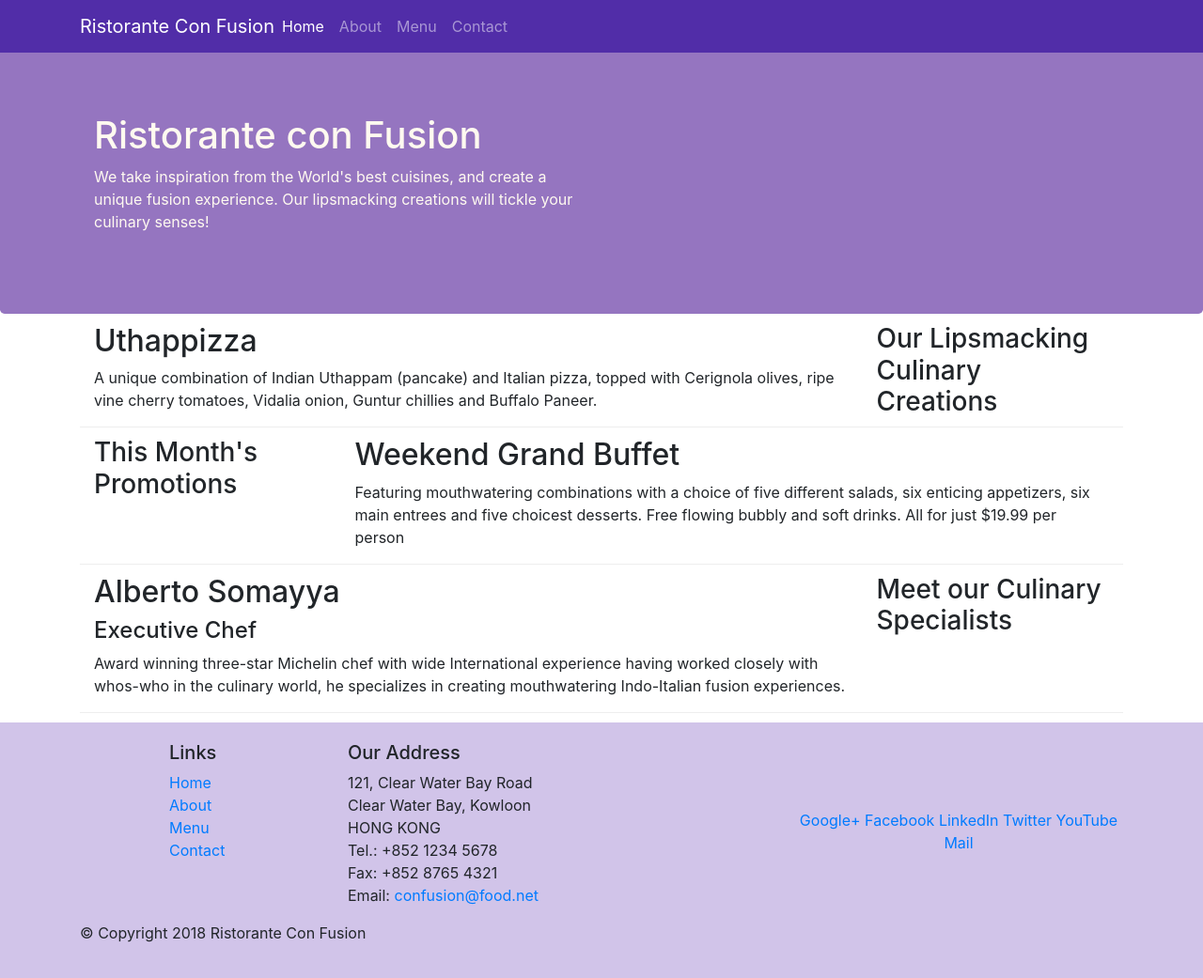
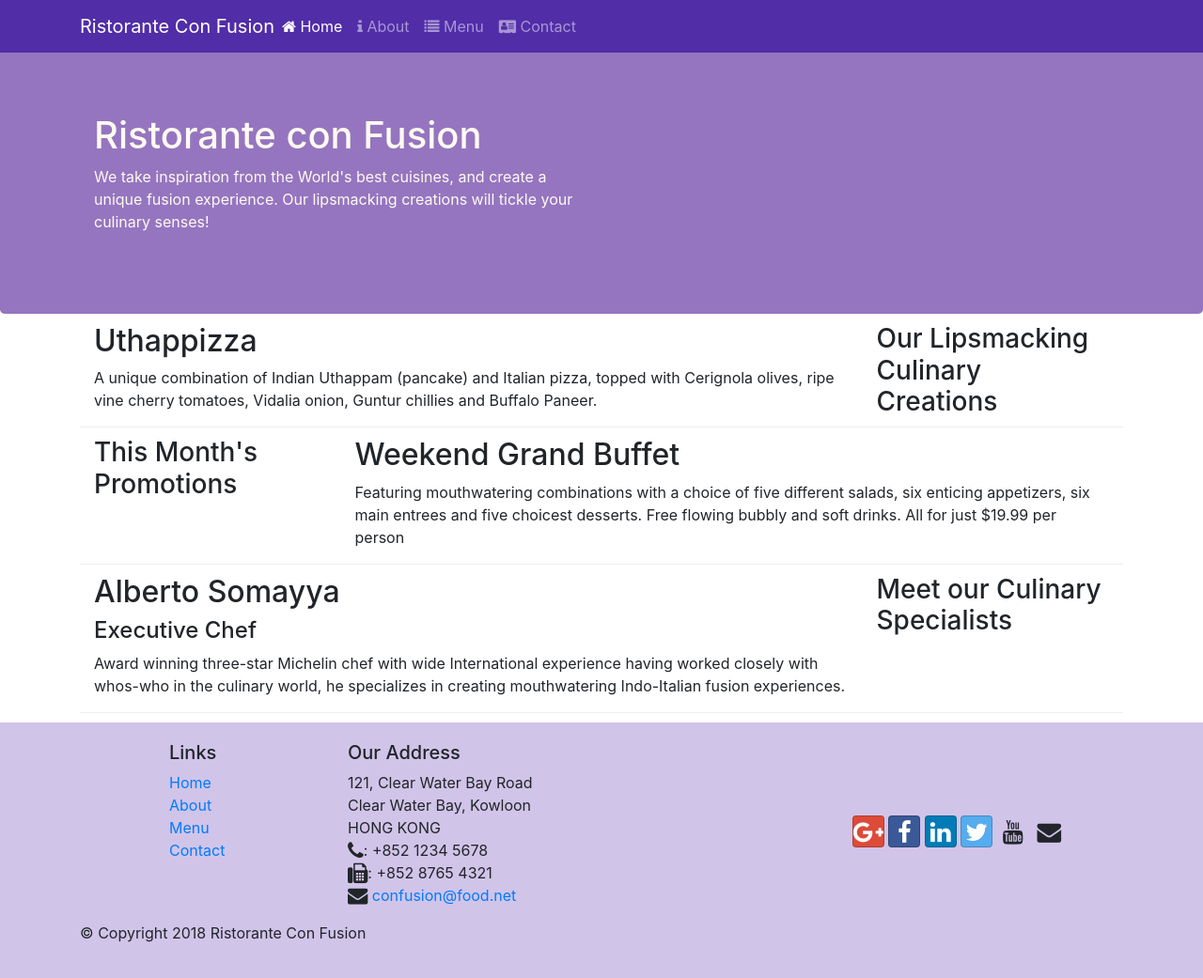
Before and after one commit to ashwinknan/conFusion, a website: page index.html in a window 1280 px wide. Shown: the whole page at 94% size. Drawn offline with nearby package versions, Linux system fonts and the light colour scheme.

Commit message:
Added icon fonts

```diff
--- a/index.html
+++ b/index.html
@@ -8,6 +8,8 @@
 
     <!-- Bootstrap CSS -->
     <link rel="stylesheet" href="node_modules/bootstrap/dist/css/bootstrap.min.css">
+    <link rel ="stylesheet" href ="node_modules/font-awesome/css/font-awesome.min.css">
+    <link rel ="stylesheet" href="node_modules/bootstrap-social/bootstrap-social.css">
     <link rel ="stylesheet" href="styles.css">
     <title>Ristorante Con Fusion</title>
 </head>
@@ -21,10 +23,10 @@
             <a class ="navbar-brand mr-auto" href = "#">Ristorante Con Fusion</a>
             <div class ="collapse navbar-collapse" id = "Navbar">
                 <ul class ="navbar-nav mr-auto">
-                    <li class ="nav-item active"><a class = "nav-link" href ="#">Home</a></li>
-                    <li class ="nav-item"><a class = "nav-link" href ="./aboutus.html">About</a></li>
-                    <li class ="nav-item"><a class = "nav-link" href ="#">Menu</a></li>
-                    <li class ="nav-item"><a class = "nav-link" href ="#">Contact</a></li>
+                    <li class ="nav-item active"><a class = "nav-link" href ="#"><span class = "fa fa-home"></span> Home</a></li>
+                    <li class ="nav-item"><a class = "nav-link" href ="./aboutus.html"><span class = "fa fa-info"></span> About</a></li>
+                    <li class ="nav-item"><a class = "nav-link" href ="#"><span class = "fa fa-list"></span> Menu</a></li>
+                    <li class ="nav-item"><a class = "nav-link" href ="#"><span class = "fa fa-address-card"></span> Contact</a></li>
                 </ul>
             </div>
         </div>
@@ -95,19 +97,19 @@
 		              121, Clear Water Bay Road<br>
 		              Clear Water Bay, Kowloon<br>
 		              HONG KONG<br>
-		              Tel.: +852 1234 5678<br>
-		              Fax: +852 8765 4321<br>
-		              Email: <a href="mailto:confusion@food.net">confusion@food.net</a>
+		              <span class ="fa fa-phone fa-lg"></span>: +852 1234 5678<br>
+		              <span class ="fa fa-fax fa-lg"></span>: +852 8765 4321<br>
+		              <span class ="fa fa-envelope fa-lg"></span> <a href="mailto:confusion@food.net">confusion@food.net</a>
 		           </address>
                 </div>
                 <div class = "col-12 col-sm align-self-center">
                     <div class ="text-center">
-                        <a href="http://google.com/+">Google+</a>
-                        <a href="http://www.facebook.com/profile.php?id=">Facebook</a>
-                        <a href="http://www.linkedin.com/in/">LinkedIn</a>
-                        <a href="http://twitter.com/">Twitter</a>
-                        <a href="http://youtube.com/">YouTube</a>
-                        <a href="mailto:">Mail</a>
+                        <a class = "btn btn-social-icon btn-google" href="http://google.com/+"><span class ="fa fa-google-plus"></span></a>
+                        <a class = "btn btn-social-icon btn-facebook" href="http://www.facebook.com/profile.php?id="><span class ="fa fa-facebook fa-lg"></span></a>
+                        <a class = "btn btn-social-icon btn-linkedin" href="http://www.linkedin.com/in/"><span class ="fa fa-linkedin fa-lg"></span></a>
+                        <a class = "btn btn-social-icon btn-twitter" href="http://twitter.com/"><span class ="fa fa-twitter fa-lg"></span></a>
+                        <a class = "btn btn-social-icon btn-youtube" href="http://youtube.com/"><span class ="fa fa-youtube fa-lg"></span></a>
+                        <a class = "btn btn-social-icon" href="mailto:"><span class ="fa fa-envelope fa-lg"></span></a>
                     </div>
                 </div>
            </div>
--- a/package.json
+++ b/package.json
@@ -15,6 +15,8 @@
   },
   "dependencies": {
     "bootstrap": "^4.6.0",
+    "bootstrap-social": "^5.1.1",
+    "font-awesome": "^4.7.0",
     "jquery": "^3.6.0",
     "popper.js": "^1.12.9"
   }
```
Also changed, not shown: aboutus.html (+20 -18 lines), 1 other file.
